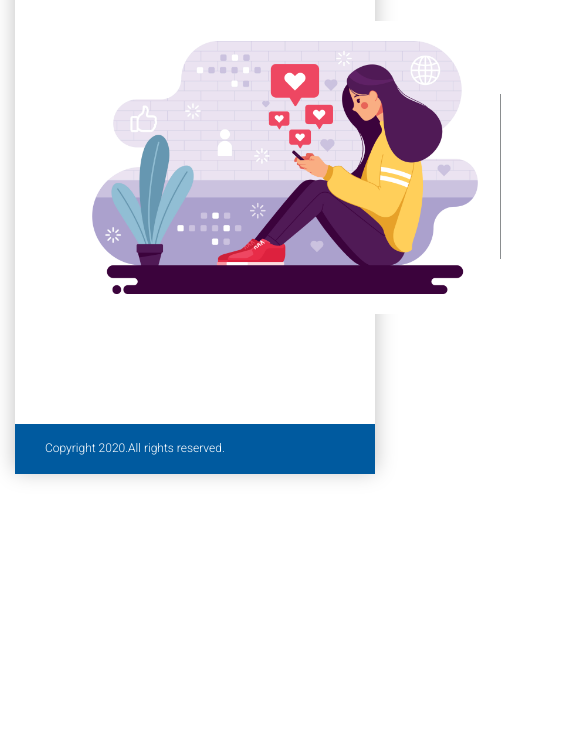
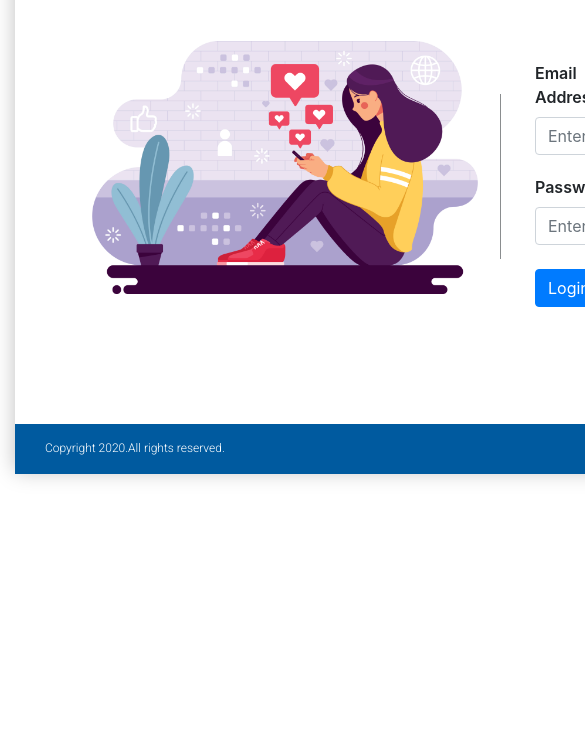
Before and after one commit to erik-cahya/CRUD-BOOTSTRAP, a plain HTML site: page index.html in a window 390 px wide. Shown: the part 119-856 px from the top of the page, 585 px wide, since content can reach past the window. Drawn offline with nearby package versions, Linux system fonts and the light colour scheme.

Commit message:
update responsive

```diff
--- a/index.html
+++ b/index.html
@@ -27,36 +27,25 @@
             <div class="footer_login">Copyright 2020.All rights reserved.</div>
 
 
-
-
-
-
-
-
-
-
         </div>
-        <div class="login_form">
-
+        <!-- Form Login Start -->
         <div class="form-row">
 
-                <div class="col-md-10 mb-3 column_position">
+            <div class="col-md-5 mb-8 column_position">
                 <label for="username">Email Address</label>
-                    <input type="email" class="form-control" id="username" placeholder="Enter Your Email Address"
-                        required>
-
+                <input type="email" class="form-control" id="username" placeholder="Enter Your Email Address" required>
             </div>
 
-                <div class="col-md-10 mb-3 column_position">
+            <div class="col-md-5 mb-1 column_position">
                 <label for="password">Password</label>
-                    <input type="password" class="form-control" id="password" placeholder="Enter Your Password"
-                        required>
+                <input type="password" class="form-control" id="password" placeholder="Enter Your Password" required>
             </div>
-                <div class="col-md-8 mb-3 column_position">
+
+            <div class="col-md-5 mb-8 column_position">
                 <button class="btn btn-primary" type="submit">Login</button>
             </div>
         </div>
-        </div>
+        <!-- Form Login End -->
 
 
 
@@ -67,77 +56,10 @@
 
 
 
+    </div>
 
 
-
-
-
-
-
-
-
-
-
-
-
-
-
-
-
-
-
-
-
-
-
-
-
-
-
-
-
-
-
-
-
-
-
-
-
-
-
-
-
-
-
-
-
-
-
-
-
-
-
-
-
-
-
-
-
-
-
-
-
-
-
-
-
-
-
-
-
-
-
+    </div>
 
 
 
--- a/style.css
+++ b/style.css
@@ -5,7 +5,7 @@ body {
 
 .login {
     background-color: white;
-    width: 100%;
+    width: 1150px;
     height: 550px;
     margin: 40px 0px 0px 0px;
     box-shadow: 0px 0px 20px #bfbfbf;
@@ -46,18 +46,9 @@ body {
     padding-top: 15px;
 }
 
-.login_form {
-
-    width: 615px;
-    height: 550px;
-    margin: left;
-    position: absolute;
-    left: 620px;
-    top: 40px;
+.column_position {
+ top: -430px;
+ margin-left: 520px;
+ padding-top: 20px;
+ font-weight: 600;
 }
-
-.column_position{
-    top: 140px;
-    left: 50px;
-    font-weight: 600;
-}
```
Lines whose indentation alone changed are shown as unchanged.
